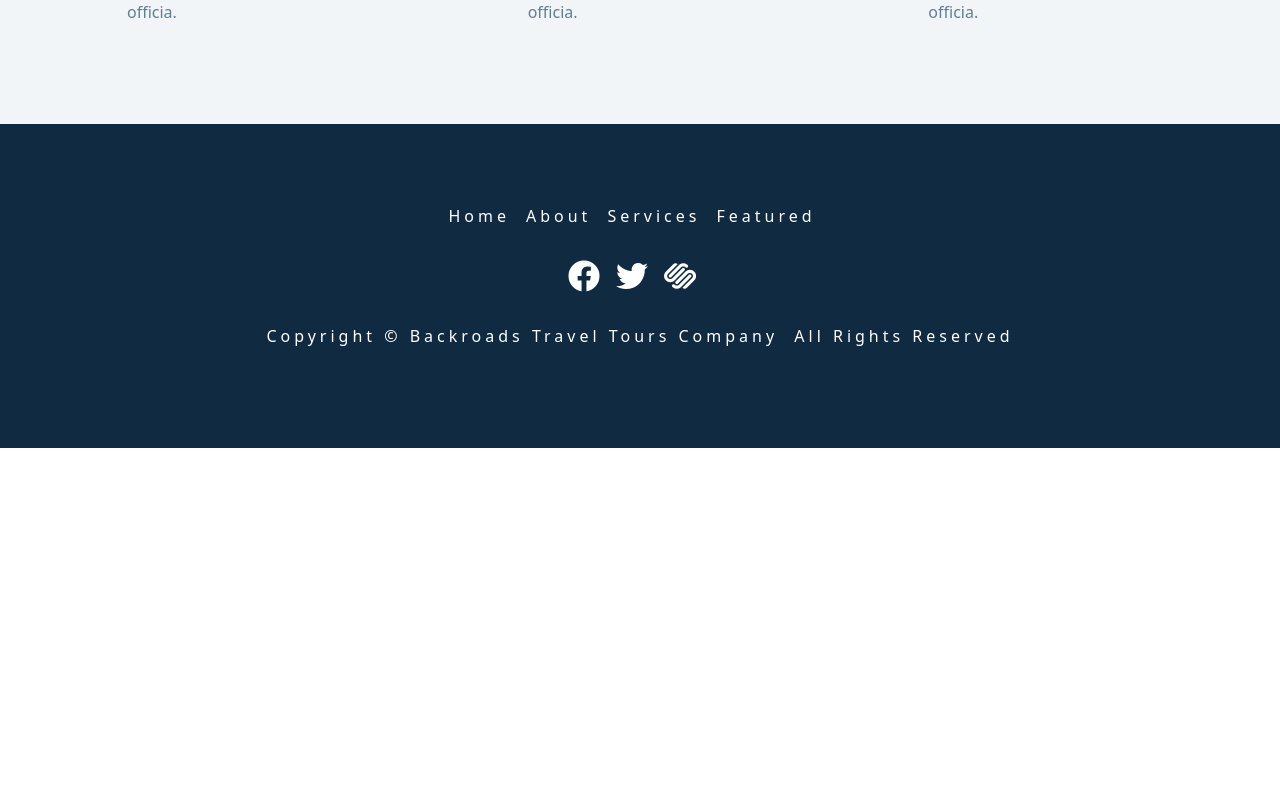
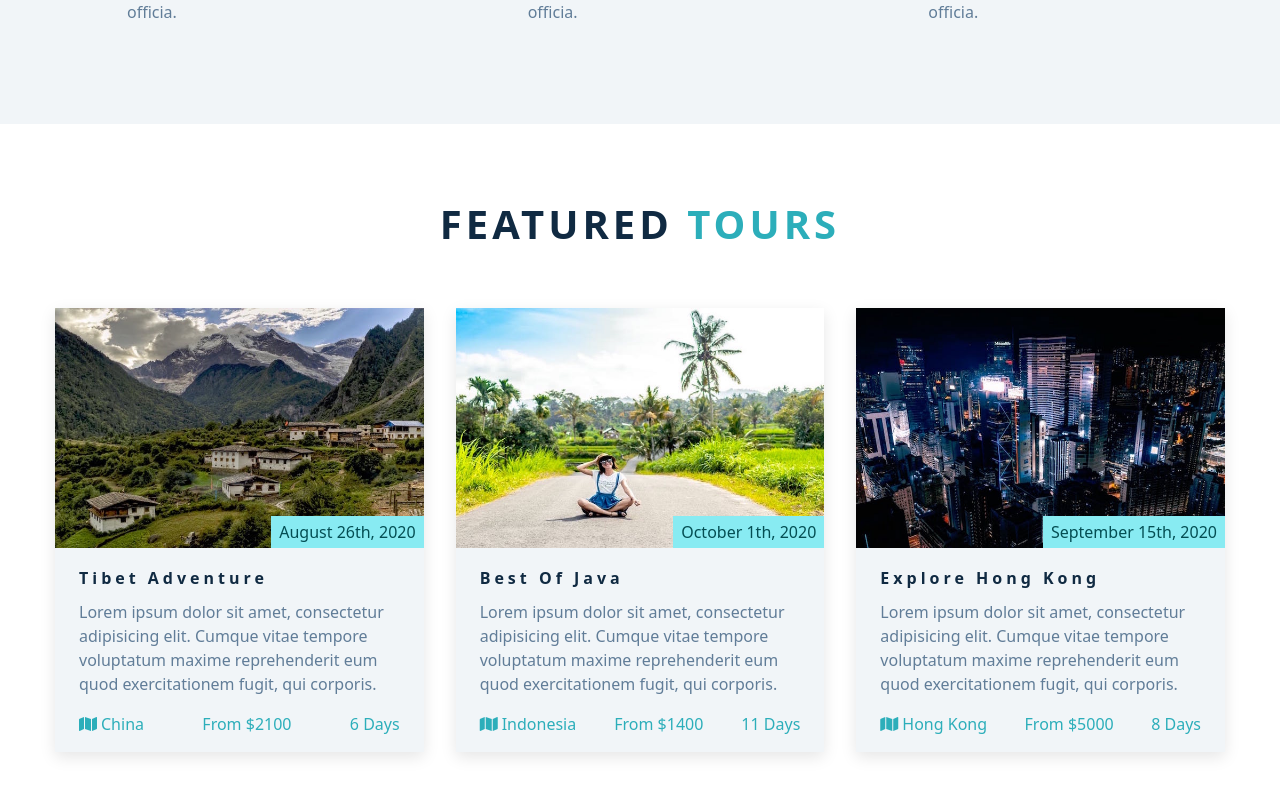
Before and after one commit to alaodriss/backroads-app, a React (Create React App) app: page / in a window 1280 px wide. Shown: the part 1747-2540 px from the top of the page. Before the commit the page ends 2195 px from the top, so only its background shows below. Built offline with nearby package versions, Linux system fonts and the light colour scheme.

Commit message:
add data for tours and footer

```diff
--- a/src/App.js
+++ b/src/App.js
@@ -2,6 +2,7 @@ import Navbar from "./components/Navbar";
 import Hero from "./components/Hero";
 import About from "./components/About";
 import Services from "./components/Services";
+import Tours from "./components/Tours"
 import Footer from "./components/Footer";
 function App() {
   return (
@@ -10,6 +11,7 @@ function App() {
   <Hero />
   <About />
   <Services />
+  <Tours />
   <Footer />
 
   </>
--- a/src/components/Footer.js
+++ b/src/components/Footer.js
@@ -1,38 +1,31 @@
 import React from 'react'
-
+import { pageLinks ,socailLinks } from '../data'
 const Footer = () => {
   return (
     <footer className="section footer">
     <ul className="footer-links">
-      <li>
-        <a href="#home" className="footer-link">home</a>
-      </li>
-      <li>
-        <a href="#about" className="footer-link">about</a>
-      </li>
-      <li>
-        <a href="#services" className="footer-link">services</a>
-      </li>
-      <li>
-        <a href="#featured" className="footer-link">featured</a>
-      </li>
+    {
+           pageLinks.map((link)=> {
+            return(
+              <li key={link.id}>
+                 <a href={link.href} className="footer-link"> {link.text} </a>
+            </li>
+            )
+           })
+          }
     </ul>
     <ul className="footer-icons">
-      <li>
-        <a href="https://www.twitter.com" target="_blank" className="footer-icon"
-          ><i className="fab fa-facebook"></i
-        ></a>
-      </li>
-      <li>
-        <a href="https://www.twitter.com" target="_blank" className="footer-icon"
-          ><i className="fab fa-twitter"></i
-        ></a>
-      </li>
-      <li>
-        <a href="https://www.twitter.com" target="_blank" className="footer-icon"
-          ><i className="fab fa-squarespace"></i
-        ></a>
-      </li>
+
+    {socailLinks.map((link)=> {
+            const {id,href,icon} = link
+             return(
+              <li key={id}>
+              <a href={href} target="_blank" className="footer-icon"
+                ><i className={icon}></i></a>
+            </li>
+            )
+           })
+          }
     </ul>
     <p className="copyright">
       copyright &copy; Backroads travel tours company
--- a/src/components/Tours.js
+++ b/src/components/Tours.js
@@ -1,102 +1,45 @@
 import React from 'react'
-
+import Title from './Titel'
+import {tours} from '../data'
 const Tours = () => {
   return (
   <section className="section" id="tours">
-    <div className="section-title">
-      <h2>featured <span>tours</span></h2>
-    </div>
+
+    <Title title='featured' subTitel='tours' />
 
     <div className="section-center featured-center">
-      <article className="tour-card">
-        <div className="tour-img-container">
-          <img src="./images/tour-1.jpeg" className="tour-img" alt="" />
-          <p className="tour-date">august 26th, 2020</p>
+
+      {
+        tours.map((tour) =>{
+          const { image, date, title, info, location, duration, cost } = tour
+          return (
+            <article className='tour-card'>
+              <div className='tour-img-container'>
+                <img src={image} className='tour-img' alt={title} />
+                <p className='tour-date'>{date}</p>
               </div>
-        <div className="tour-info">
-          <div className="tour-title">
-            <h4>Tibet Adventure</h4>
+              <div className='tour-info'>
+                <div className='tour-title'>
+                  <h4>{title}</h4>
                 </div>
+                <p>{info}</p>
+                <div className='tour-footer'>
                   <p>
-            Lorem ipsum dolor sit amet, consectetur adipisicing elit. Cumque
-            vitae tempore voluptatum maxime reprehenderit eum quod
-            exercitationem fugit, qui corporis.
+                    <span>
+                      <i className='fas fa-map'></i>
+                    </span>
+                    {location}
                   </p>
-          <div className="tour-footer">
-            <p>
-              <span><i className="fas fa-map"></i></span> china
-            </p>
-            <p>6 days</p>
-            <p>from $2100</p>
+                  <p>from ${cost}</p>
+                  <p>{duration} days</p>
                 </div>
               </div>
             </article>
+          )
+        })
 
-      <article className="tour-card">
-        <div className="tour-img-container">
-          <img src="./images/tour-2.jpeg" className="tour-img" alt="" />
-          <p className="tour-date">october 1th, 2020</p>
-        </div>
-        <div className="tour-info">
-          <h4>best of java</h4>
-          <p>
-            Lorem ipsum dolor sit amet, consectetur adipisicing elit. Cumque
-            vitae tempore voluptatum maxime reprehenderit eum quod
-            exercitationem fugit, qui corporis.
-          </p>
-          <div className="tour-footer">
-            <p>
-              <span><i className="fas fa-map"></i></span> indonesia
-            </p>
-            <p>11 days</p>
-            <p>from $1400</p>
-          </div>
-        </div>
-      </article>
+        }
 
-      <article className="tour-card">
-        <div className="tour-img-container">
-          <img src="./images/tour-3.jpeg" className="tour-img" alt="" />
-          <p className="tour-date">september 15th, 2020</p>
-        </div>
-        <div className="tour-info">
-          <h4>explore hong kong</h4>
-          <p>
-            Lorem ipsum dolor sit amet, consectetur adipisicing elit. Cumque
-            vitae tempore voluptatum maxime reprehenderit eum quod
-            exercitationem fugit, qui corporis.
-          </p>
-          <div className="tour-footer">
-            <p>
-              <span><i className="fas fa-map"></i></span> hong kong
-            </p>
-            <p>8 days</p>
-            <p>from $5000</p>
-          </div>
-        </div>
-      </article>
-
-      <article className="tour-card">
-        <div className="tour-img-container">
-          <img src="./images/tour-4.jpeg" className="tour-img" alt="" />
-          <p className="tour-date">december 5th, 2019</p>
-        </div>
-        <div className="tour-info">
-          <h4>kenya highlights</h4>
-          <p>
-            Lorem ipsum dolor sit amet, consectetur adipisicing elit. Cumque
-            vitae tempore voluptatum maxime reprehenderit eum quod
-            exercitationem fugit, qui corporis.
-          </p>
-          <div className="tour-footer">
-            <p>
-              <span><i className="fas fa-map"></i></span> kenya
-            </p>
-            <p>20 days</p>
-            <p>from $3300</p>
-          </div>
-        </div>
-      </article>
     </div>
   </section>
   )
--- a/src/data.js
+++ b/src/data.js
@@ -1,3 +1,9 @@
+import tour1 from './images/tour-1.jpeg';
+import tour2 from './images/tour-2.jpeg';
+import tour3 from './images/tour-3.jpeg';
+import tour4 from './images/tour-4.jpeg';
+
+
 export const pageLinks = [
     {
         id:1,
@@ -65,3 +71,48 @@ export const contentServices = [
 
 
 ]
+
+
+
+export const tours = [
+    {
+      id: 1,
+      image: tour1,
+      date: 'august 26th, 2020',
+      title: 'Tibet Adventure',
+      info: ` Lorem ipsum dolor sit amet, consectetur adipisicing elit. Cumque vitae tempore voluptatum maxime reprehenderit eum quod exercitationem fugit, qui corporis.`,
+      location: 'china',
+      duration: 6,
+      cost: 2100,
+    },
+    {
+      id: 2,
+      image: tour2,
+      date: 'october 1th, 2020',
+      title: 'best of java',
+      info: ` Lorem ipsum dolor sit amet, consectetur adipisicing elit. Cumque vitae tempore voluptatum maxime reprehenderit eum quod exercitationem fugit, qui corporis.`,
+      location: 'indonesia',
+      duration: 11,
+      cost: 1400,
+    },
+    {
+      id: 3,
+      image: tour3,
+      date: 'september 15th, 2020',
+      title: 'explore hong kong',
+      info: ` Lorem ipsum dolor sit amet, consectetur adipisicing elit. Cumque vitae tempore voluptatum maxime reprehenderit eum quod exercitationem fugit, qui corporis.`,
+      location: 'hong kong',
+      duration: 8,
+      cost: 5000,
+    },
+    {
+      id: 4,
+      image: tour4,
+      date: 'december 5th, 2019',
+      title: 'kenya highlights',
+      info: ` Lorem ipsum dolor sit amet, consectetur adipisicing elit. Cumque vitae tempore voluptatum maxime reprehenderit eum quod exercitationem fugit, qui corporis.`,
+      location: 'kenya',
+      duration: 20,
+      cost: 3300,
+    },
+  ];
```
Lines whose indentation alone changed are shown as unchanged.
